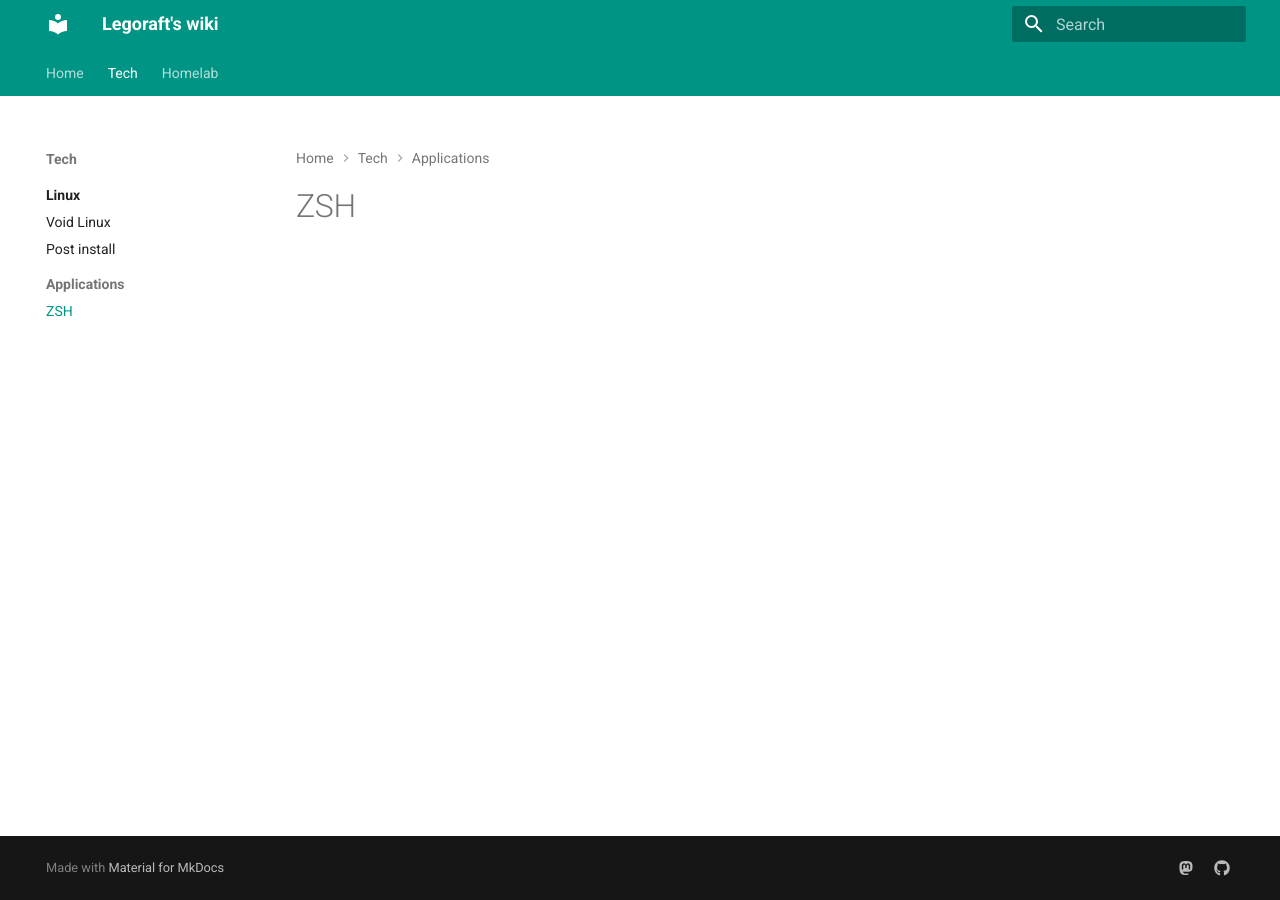
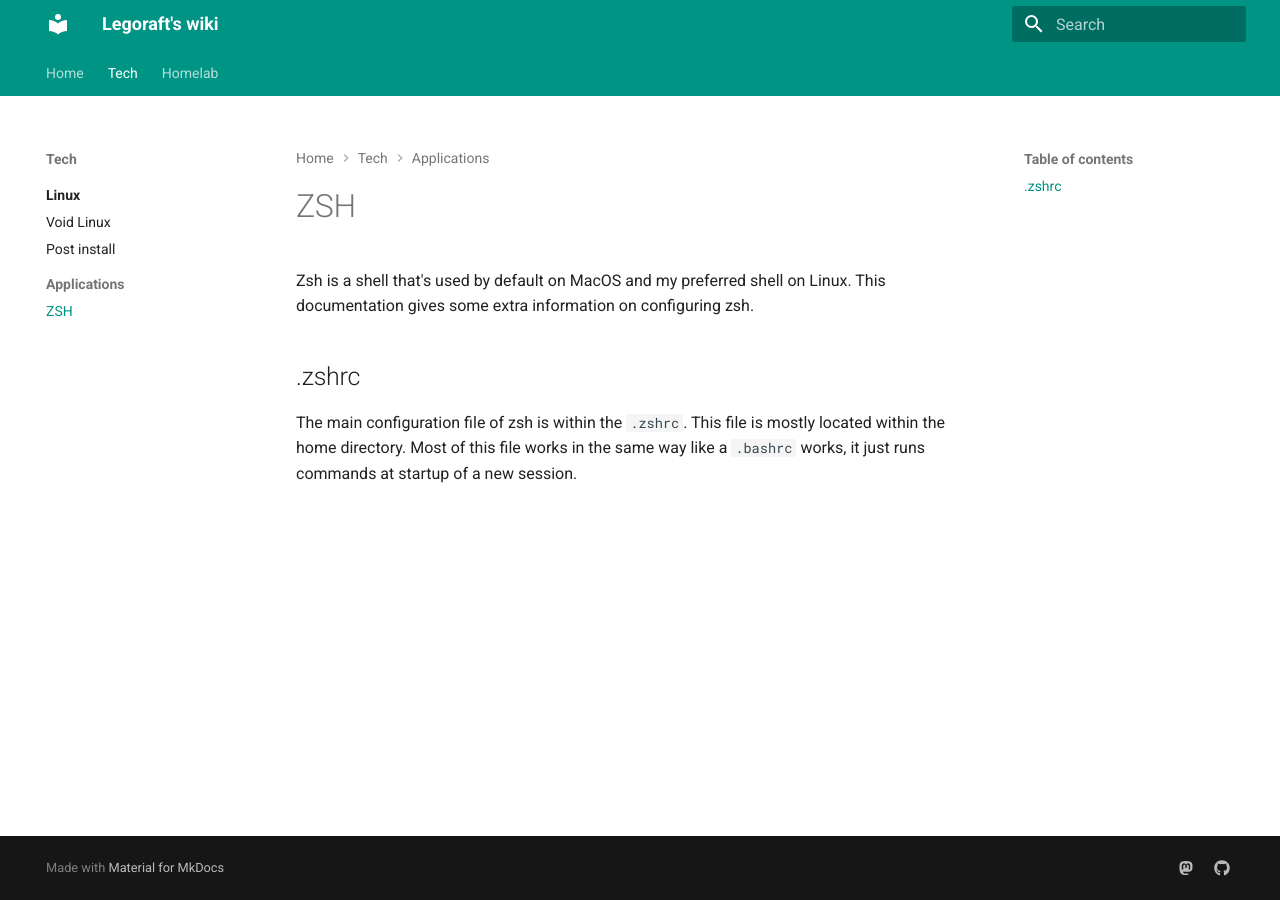
Before and after one commit to legoraft/wiki, an MkDocs documentation site: the page built from docs/applications/zsh.md, in a window 1280 px wide. Built offline with MkDocs 1.6.1 and Material for MkDocs 9.7.7, drawn with Linux system fonts in a browser that asks for light colours.

Commit message:
Added some extra info on zshrc

```diff
--- a/docs/applications/zsh.md
+++ b/docs/applications/zsh.md
@@ -1 +1,7 @@
 # ZSH
+
+Zsh is a shell that's used by default on MacOS and my preferred shell on Linux. This documentation gives some extra information on configuring zsh.
+
+## .zshrc
+
+The main configuration file of zsh is within the `.zshrc`. This file is mostly located within the home directory. Most of this file works in the same way like a `.bashrc` works, it just runs commands at startup of a new session.
```
